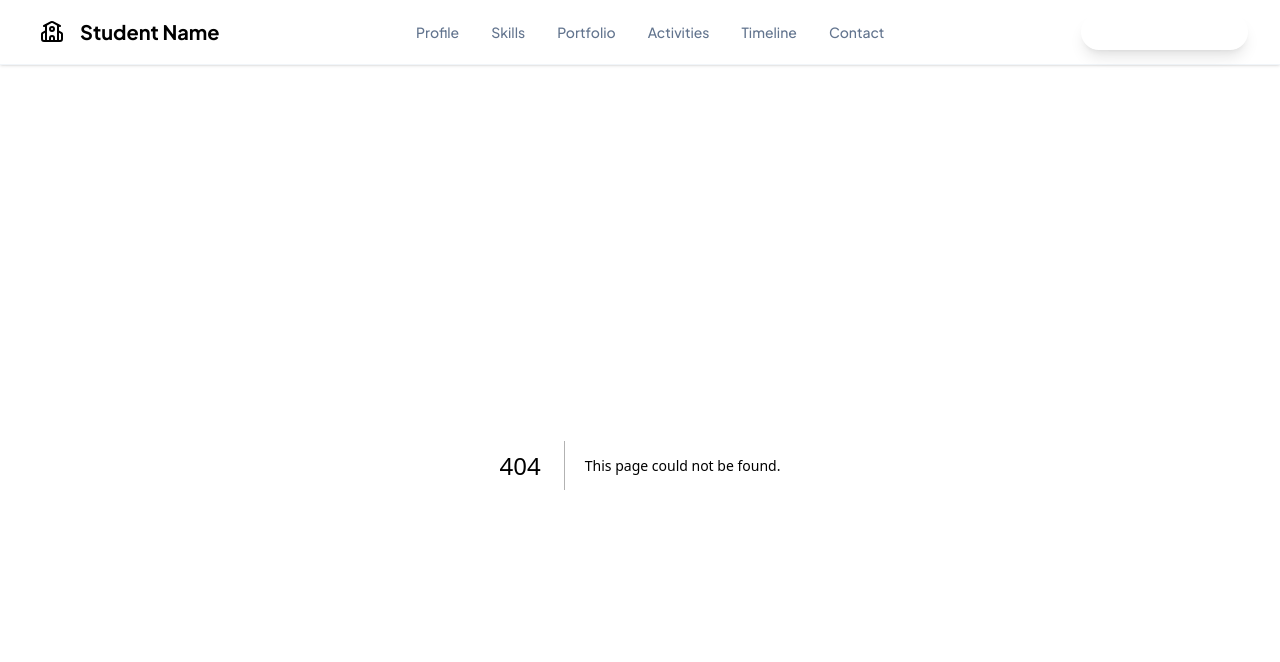
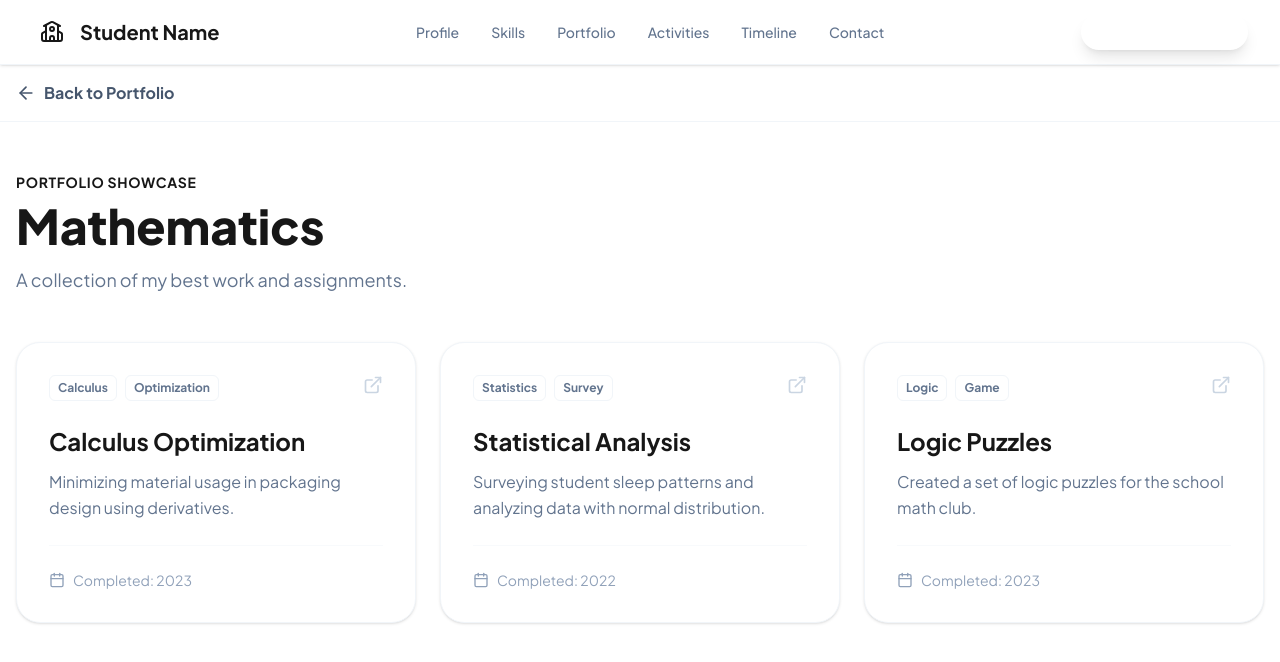
Before and after one commit to LoveMig6334/online-portf, a Next.js app: page /subjects/math in a window 1280 px wide. Before the commit this address had no page. Shown: the top 662 px of the page. Built offline with nearby package versions, Linux system fonts and the light colour scheme.

Commit message:
feat: add core portfolio homepage and dynamic subject project pages

```diff
--- a/app/page.tsx
+++ b/app/page.tsx
@@ -1,65 +1,33 @@
-import Image from "next/image";
+import Activities from "./components/Activities";
+import Evaluation from "./components/Evaluation";
+import Footer from "./components/Footer";
+import Hero from "./components/Hero";
+import PersonalDetails from "./components/PersonalDetails";
+import Skills from "./components/Skills";
+import SubjectPortfolio from "./components/SubjectPortfolio";
+import Timeline from "./components/Timeline";
 
 export default function Home() {
   return (
-    <div className="flex min-h-screen items-center justify-center bg-zinc-50 font-sans dark:bg-black">
-      <main className="flex min-h-screen w-full max-w-3xl flex-col items-center justify-between py-32 px-16 bg-white dark:bg-black sm:items-start">
-        <Image
-          className="dark:invert"
-          src="/next.svg"
-          alt="Next.js logo"
-          width={100}
-          height={20}
-          priority
-        />
-        <div className="flex flex-col items-center gap-6 text-center sm:items-start sm:text-left">
-          <h1 className="max-w-xs text-3xl font-semibold leading-10 tracking-tight text-black dark:text-zinc-50">
-            To get started, edit the page.tsx file.
-          </h1>
-          <p className="max-w-md text-lg leading-8 text-zinc-600 dark:text-zinc-400">
-            Looking for a starting point or more instructions? Head over to{" "}
-            <a
-              href="https://vercel.com/templates?framework=next.js&utm_source=create-next-app&utm_medium=appdir-template-tw&utm_campaign=create-next-app"
-              className="font-medium text-zinc-950 dark:text-zinc-50"
-            >
-              Templates
-            </a>{" "}
-            or the{" "}
-            <a
-              href="https://nextjs.org/learn?utm_source=create-next-app&utm_medium=appdir-template-tw&utm_campaign=create-next-app"
-              className="font-medium text-zinc-950 dark:text-zinc-50"
-            >
-              Learning
-            </a>{" "}
-            center.
-          </p>
-        </div>
-        <div className="flex flex-col gap-4 text-base font-medium sm:flex-row">
-          <a
-            className="flex h-12 w-full items-center justify-center gap-2 rounded-full bg-foreground px-5 text-background transition-colors hover:bg-[#383838] dark:hover:bg-[#ccc] md:w-[158px]"
-            href="https://vercel.com/new?utm_source=create-next-app&utm_medium=appdir-template-tw&utm_campaign=create-next-app"
-            target="_blank"
-            rel="noopener noreferrer"
-          >
-            <Image
-              className="dark:invert"
-              src="/vercel.svg"
-              alt="Vercel logomark"
-              width={16}
-              height={16}
-            />
-            Deploy Now
-          </a>
-          <a
-            className="flex h-12 w-full items-center justify-center rounded-full border border-solid border-black/[.08] px-5 transition-colors hover:border-transparent hover:bg-black/[.04] dark:border-white/[.145] dark:hover:bg-[#1a1a1a] md:w-[158px]"
-            href="https://nextjs.org/docs?utm_source=create-next-app&utm_medium=appdir-template-tw&utm_campaign=create-next-app"
-            target="_blank"
-            rel="noopener noreferrer"
-          >
-            Documentation
-          </a>
-        </div>
-      </main>
+    <div className="min-h-screen bg-white">
+      <Hero />
+      <div className="max-w-4xl mx-auto px-6 py-12 text-center">
+        <h2 className="text-2xl font-bold text-dark mb-4">About Me</h2>
+        <p className="text-lg text-slate-600 leading-relaxed">
+          I am a passionate high school student with a strong interest in
+          technology and computer engineering. My journey began with simple
+          coding blocks and has evolved into building web applications and
+          competitive programming. I believe in lifelong learning and strive to
+          use technology to solve real-world problems.
+        </p>
+      </div>
+      <PersonalDetails />
+      <Skills />
+      <SubjectPortfolio />
+      <Activities />
+      <Timeline />
+      <Evaluation />
+      <Footer />
     </div>
   );
 }
--- /dev/null
+++ b/app/subjects/[subject]/page.tsx
@@ -0,0 +1,203 @@
+import { ArrowLeft, Calendar, ExternalLink } from "lucide-react";
+import Link from "next/link";
+
+const projectData: Record<
+  string,
+  { id: number; title: string; desc: string; tags: string[]; date: string }[]
+> = {
+  math: [
+    {
+      id: 1,
+      title: "Calculus Optimization",
+      desc: "Minimizing material usage in packaging design using derivatives.",
+      tags: ["Calculus", "Optimization"],
+      date: "2023",
+    },
+    {
+      id: 2,
+      title: "Statistical Analysis",
+      desc: "Surveying student sleep patterns and analyzing data with normal distribution.",
+      tags: ["Statistics", "Survey"],
+      date: "2022",
+    },
+    {
+      id: 3,
+      title: "Logic Puzzles",
+      desc: "Created a set of logic puzzles for the school math club.",
+      tags: ["Logic", "Game"],
+      date: "2023",
+    },
+  ],
+  thai: [
+    {
+      id: 1,
+      title: "Nirat Poem",
+      desc: "Composed a traditional Nirat poem about a journey to Ayutthaya.",
+      tags: ["Poetry", "Traditional"],
+      date: "2023",
+    },
+    {
+      id: 2,
+      title: "Short Story",
+      desc: "A short story exploring themes of family and tradition in modern society.",
+      tags: ["Creative Writing"],
+      date: "2022",
+    },
+  ],
+  social: [
+    {
+      id: 1,
+      title: "Ayutthaya History Model",
+      desc: "Built a 3D model of Wat Chaiwatthanaram highlighting architectural features.",
+      tags: ["History", "Model"],
+      date: "2022",
+    },
+    {
+      id: 2,
+      title: "Economic Analysis",
+      desc: "Analysis of local market trends post-pandemic.",
+      tags: ["Economics", "Research"],
+      date: "2023",
+    },
+  ],
+  science: [
+    {
+      id: 1,
+      title: "Hydroponics System",
+      desc: "Automated Arduino-based water monitoring system for lettuce.",
+      tags: ["Biology", "Arduino", "IoT"],
+      date: "2023",
+    },
+    {
+      id: 2,
+      title: "Chemical Reactions",
+      desc: "Video demonstration of elephant toothpaste reaction rates.",
+      tags: ["Chemistry", "Lab"],
+      date: "2022",
+    },
+    {
+      id: 3,
+      title: "Physics Engine",
+      desc: "Simple 2D physics simulation using Python.",
+      tags: ["Physics", "Coding"],
+      date: "2024",
+    },
+  ],
+};
+
+const subjectTitles: Record<string, string> = {
+  math: "Mathematics",
+  thai: "Thai Language",
+  social: "Social Studies",
+  science: "Science & Technology",
+};
+
+// Generate static params for all subject pages
+export function generateStaticParams() {
+  return [
+    { subject: "math" },
+    { subject: "thai" },
+    { subject: "social" },
+    { subject: "science" },
+  ];
+}
+
+// Generate metadata for each subject page
+export function generateMetadata({ params }: { params: { subject: string } }) {
+  const title = subjectTitles[params.subject] || "Subject";
+  return {
+    title: `${title} | Student Portfolio`,
+    description: `View projects and work from ${title} category.`,
+  };
+}
+
+export default function SubjectPage({
+  params,
+}: {
+  params: { subject: string };
+}) {
+  const { subject } = params;
+  const projects = projectData[subject] || [];
+  const title = subjectTitles[subject] || "Subject";
+
+  return (
+    <div className="min-h-screen bg-surface-light">
+      <nav className="sticky top-16 z-40 bg-white/90 backdrop-blur-md border-b border-slate-100">
+        <div className="max-w-7xl mx-auto px-4 h-14 flex items-center">
+          <Link
+            href="/"
+            className="flex items-center gap-2 text-slate-600 hover:text-primary transition-colors"
+          >
+            <ArrowLeft size={20} />
+            <span className="font-bold">Back to Portfolio</span>
+          </Link>
+        </div>
+      </nav>
+
+      <div className="max-w-7xl mx-auto px-4 py-12">
+        <div className="mb-12">
+          <span className="text-primary font-bold uppercase tracking-wider text-sm">
+            Portfolio Showcase
+          </span>
+          <h1 className="text-4xl md:text-5xl font-extrabold text-dark mt-2">
+            {title}
+          </h1>
+          <p className="text-slate-500 mt-4 text-lg">
+            A collection of my best work and assignments.
+          </p>
+        </div>
+
+        <div className="grid grid-cols-1 md:grid-cols-2 lg:grid-cols-3 gap-6">
+          {projects.map((project) => (
+            <div
+              key={project.id}
+              className="group bg-white rounded-3xl p-8 shadow-sm border border-slate-100 hover:shadow-xl hover:border-primary/20 transition-all duration-300"
+            >
+              <div className="flex justify-between items-start mb-6">
+                <div className="flex gap-2 flex-wrap">
+                  {project.tags.map((tag: string) => (
+                    <span
+                      key={tag}
+                      className="bg-surface-light text-slate-500 text-xs font-bold px-2 py-1 rounded-md border border-slate-100"
+                    >
+                      {tag}
+                    </span>
+                  ))}
+                </div>
+                <span className="text-slate-300 group-hover:text-primary transition-colors">
+                  <ExternalLink size={20} />
+                </span>
+              </div>
+
+              <h3 className="text-2xl font-bold text-dark mb-3">
+                {project.title}
+              </h3>
+              <p className="text-slate-500 mb-6 leading-relaxed">
+                {project.desc}
+              </p>
+
+              <div className="flex items-center gap-2 text-sm text-slate-400 mt-auto pt-6 border-t border-slate-50">
+                <Calendar size={16} />
+                <span>Completed: {project.date}</span>
+              </div>
+            </div>
+          ))}
+        </div>
+
+        {projects.length === 0 && (
+          <div className="text-center py-20">
+            <p className="text-slate-400 text-lg">
+              No projects found for this category.
+            </p>
+            <Link
+              href="/"
+              className="text-primary font-bold mt-4 inline-block hover:underline"
+            >
+              Return Home
+            </Link>
+          </div>
+        )}
+      </div>
+    </div>
+  );
+}
```
